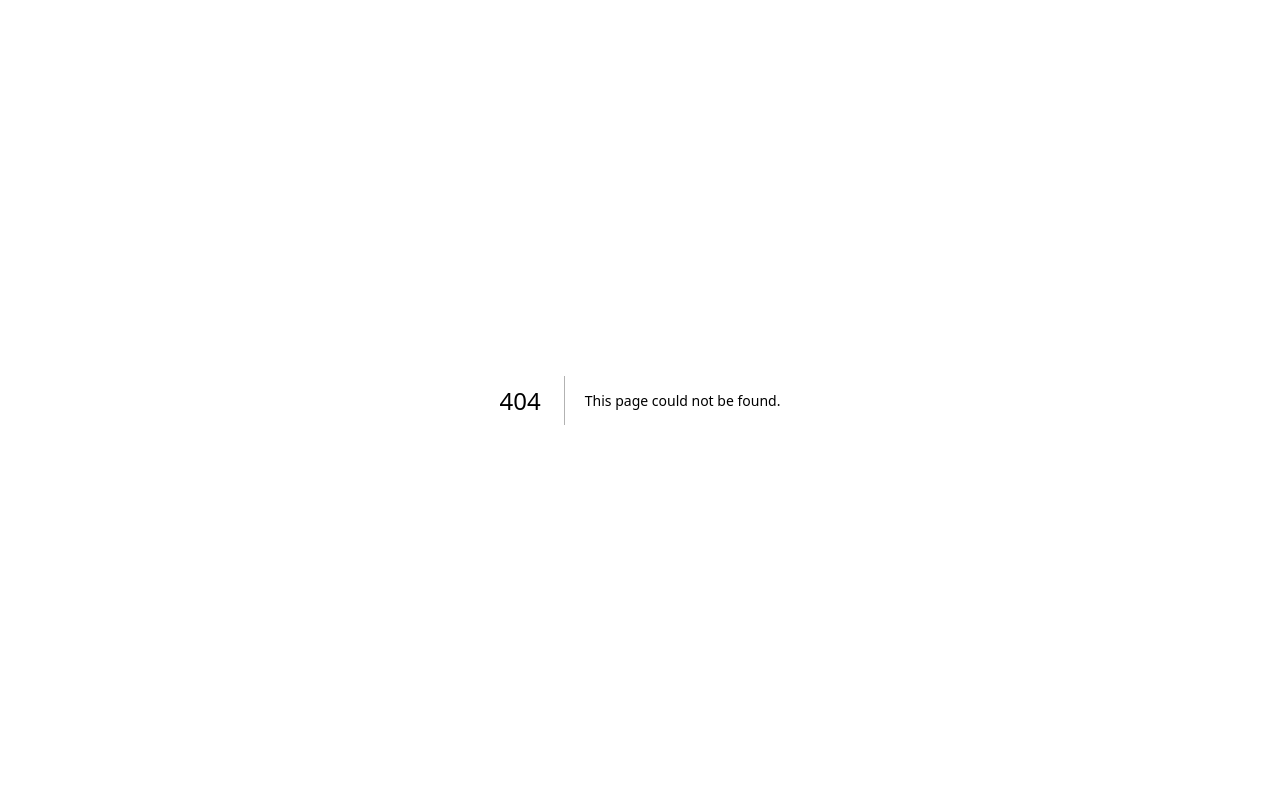
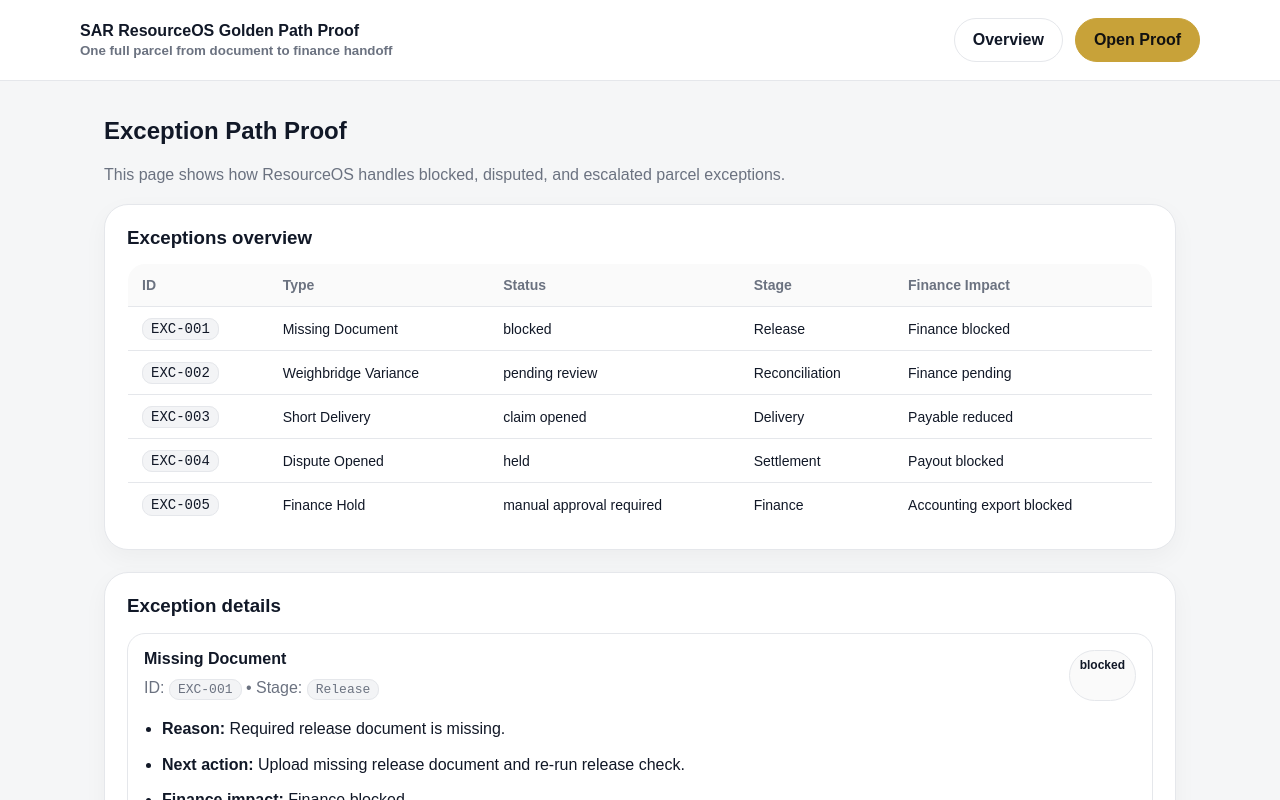
Before and after one commit to shobanesiyanda/sar-resourceos-golden-path-proof, a Next.js app: page /exceptions in a window 1280 px wide. Before the commit this address had no page. Shown: the top 800 px of the page. Built offline with nearby package versions, Linux system fonts and the light colour scheme.

Commit message:
Add exceptions page

```diff
--- /dev/null
+++ b/app/exceptions/page.tsx
@@ -0,0 +1,74 @@
+import Header from "../../components/Header";
+import { getExceptions } from "../../lib/exceptions";
+
+export default function ExceptionsPage() {
+  const data = getExceptions();
+
+  return (
+    <>
+      <Header />
+      <section className="section">
+        <div className="container">
+          <div className="head">
+            <div>
+              <h2>Exception Path Proof</h2>
+              <p className="muted">
+                This page shows how ResourceOS handles blocked, disputed, and escalated parcel exceptions.
+              </p>
+            </div>
+          </div>
+
+          <div className="card">
+            <h3>Exceptions overview</h3>
+            <table>
+              <thead>
+                <tr>
+                  <th>ID</th>
+                  <th>Type</th>
+                  <th>Status</th>
+                  <th>Stage</th>
+                  <th>Finance Impact</th>
+                </tr>
+              </thead>
+              <tbody>
+                {data.exceptions.map((item) => (
+                  <tr key={item.id}>
+                    <td><span className="code">{item.id}</span></td>
+                    <td>{item.type}</td>
+                    <td>{item.status}</td>
+                    <td>{item.stage}</td>
+                    <td>{item.financeImpact}</td>
+                  </tr>
+                ))}
+              </tbody>
+            </table>
+          </div>
+
+          <div className="card" style={{ marginTop: 22 }}>
+            <h3>Exception details</h3>
+            <div className="step-list">
+              {data.exceptions.map((item) => (
+                <div className="step" key={item.id}>
+                  <div className="step-top">
+                    <div>
+                      <strong>{item.type}</strong>
+                      <div className="muted" style={{ marginTop: 6 }}>
+                        ID: <span className="code">{item.id}</span> • Stage: <span className="code">{item.stage}</span>
+                      </div>
+                    </div>
+                    <span className="badge">{item.status}</span>
+                  </div>
+                  <ul className="clean">
+                    <li><strong>Reason:</strong> {item.reason}</li>
+                    <li><strong>Next action:</strong> {item.nextAction}</li>
+                    <li><strong>Finance impact:</strong> {item.financeImpact}</li>
+                  </ul>
+                </div>
+              ))}
+            </div>
+          </div>
+        </div>
+      </section>
+    </>
+  );
+        }
```
